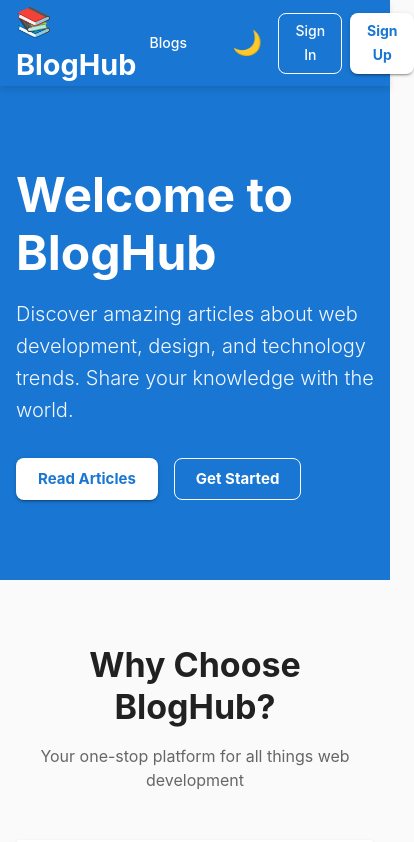
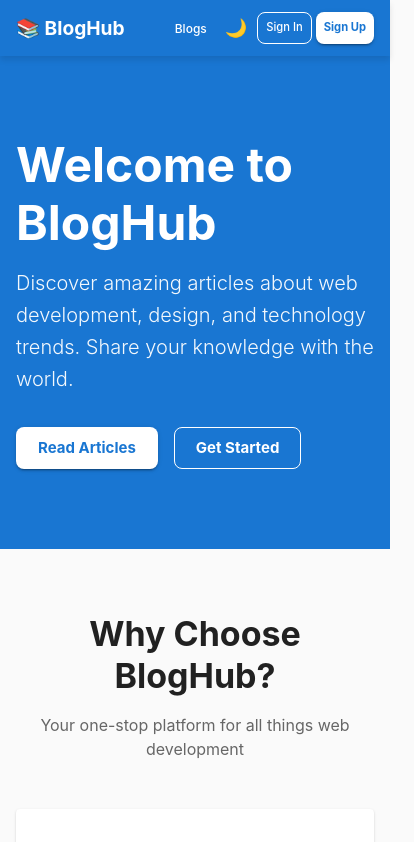
Before and after one commit to NeRo707/0Blog, a React (Vite) app: page /#/ in a window 390 px wide. Shown: the top 842 px of the page, 414 px wide, since content can reach past the window. Built offline with nearby package versions, Linux system fonts and the light colour scheme; no server answers.

Commit message:
Refactor Navbar component for improved responsiveness and styling consistency

```diff
--- a/src/components/layout/Navbar.tsx
+++ b/src/components/layout/Navbar.tsx
@@ -27,50 +27,90 @@ export default function Navbar() {
   return (
     <AppBar position="sticky" sx={{
       bgcolor: 'primary.main',
-      boxShadow: '0 4px 6px rgba(0, 0, 0, 0.1)'
+      boxShadow: '0 4px 6px rgba(0, 0, 0, 0.1)',
+      width: '100%',
+      overflowX: 'hidden'
     }}>
-      <Container maxWidth="lg">
-        <Toolbar disableGutters sx={{ display: 'flex', justifyContent: 'space-between' }}>
+      <Container maxWidth="lg" sx={{ px: { xs: 2, sm: 3 } }}>
+        <Toolbar
+          disableGutters
+          sx={{
+            display: 'flex',
+            justifyContent: 'space-between',
+            minHeight: { xs: '56px', sm: '64px' },
+            gap: { xs: 1, sm: 2 },
+            flexWrap: 'nowrap'
+          }}
+        >
           {/* Logo */}
-          <Link to="/" style={{ textDecoration: 'none', display: 'flex', alignItems: 'center' }}>
+          <Link to="/" style={{ textDecoration: 'none', display: 'flex', alignItems: 'center', flexShrink: 0 }}>
             <Box sx={{
-              fontSize: '1.8rem',
+              fontSize: { xs: '1.2rem', sm: '1.5rem', md: '1.8rem' },
               fontWeight: 'bold',
               color: 'white',
               display: 'flex',
               alignItems: 'center',
-              gap: 1
+              gap: { xs: 0.5, sm: 1 },
+              whiteSpace: 'nowrap'
             }}>
               📚 BlogHub
             </Box>
           </Link>
 
           {/* Navigation Links */}
-          <Box sx={{ display: 'flex', gap: 3, alignItems: 'center' }}>
+          <Box sx={{
+            display: 'flex',
+            gap: { xs: 0.5, sm: 1, md: 2 },
+            alignItems: 'center',
+            flexShrink: 1,
+            minWidth: 0
+          }}>
             <Link to="/blogs" style={{ textDecoration: 'none' }}>
-              <Button sx={{ color: 'white', '&:hover': { opacity: 0.8 } }}>
+              <Button
+                sx={{
+                  color: 'white',
+                  '&:hover': { opacity: 0.8 },
+                  fontSize: { xs: '0.75rem', sm: '0.875rem' },
+                  px: { xs: 1, sm: 2 },
+                  minWidth: 'auto'
+                }}
+              >
                 Blogs
               </Button>
             </Link>
 
             {isAuthenticated && (
-              <>
               <Link to="/dashboard" style={{ textDecoration: 'none' }}>
-                  <Button sx={{ color: 'white', '&:hover': { opacity: 0.8 } }}>
+                <Button
+                  sx={{
+                    color: 'white',
+                    '&:hover': { opacity: 0.8 },
+                    fontSize: { xs: '0.75rem', sm: '0.875rem' },
+                    px: { xs: 1, sm: 2 },
+                    minWidth: 'auto',
+                    display: { xs: 'none', sm: 'inline-flex' }
+                  }}
+                >
                   Dashboard
                 </Button>
               </Link>
-              </>
             )}
 
             {/* Auth Buttons */}
-            <Box sx={{ display: 'flex', gap: 1, alignItems: 'center' }}>
+            <Box sx={{
+              display: 'flex',
+              gap: { xs: 0.5, sm: 1 },
+              alignItems: 'center',
+              flexShrink: 0
+            }}>
               {/* Theme Toggle Button */}
               <IconButton
                 onClick={toggleTheme}
+                size="small"
                 sx={{
                   color: 'white',
-                  '&:hover': { backgroundColor: 'rgba(255,255,255,0.1)' }
+                  '&:hover': { backgroundColor: 'rgba(255,255,255,0.1)' },
+                  padding: { xs: '6px', sm: '8px' }
                 }}
                 title={`Switch to ${themeMode === 'light' ? 'dark' : 'light'} mode`}
               >
@@ -86,7 +126,13 @@ export default function Navbar() {
                       backgroundColor: 'rgba(255,255,255,0.2)',
                       '&:hover': { backgroundColor: 'rgba(255,255,255,0.3)' },
                       textTransform: 'none',
-                      fontSize: '1rem'
+                      fontSize: { xs: '0.75rem', sm: '0.875rem', md: '1rem' },
+                      px: { xs: 1, sm: 2 },
+                      minWidth: 'auto',
+                      maxWidth: { xs: '100px', sm: '150px' },
+                      overflow: 'hidden',
+                      textOverflow: 'ellipsis',
+                      whiteSpace: 'nowrap'
                     }}
                   >
                     {user?.name}
@@ -107,21 +153,33 @@ export default function Navbar() {
               ) : (
                 <>
                   <Link to="/sign-in" style={{ textDecoration: 'none' }}>
-                    <Button variant="outlined" sx={{
+                    <Button
+                      variant="outlined"
+                      sx={{
                         color: 'white',
                         borderColor: 'white',
-                      '&:hover': { backgroundColor: 'rgba(255,255,255,0.1)' }
-                    }}>
+                        '&:hover': { backgroundColor: 'rgba(255,255,255,0.1)' },
+                        fontSize: { xs: '0.7rem', sm: '0.875rem' },
+                        px: { xs: 1, sm: 2 },
+                        minWidth: 'auto'
+                      }}
+                    >
                       Sign In
                     </Button>
                   </Link>
                   <Link to="/sign-up" style={{ textDecoration: 'none' }}>
-                    <Button variant="contained" sx={{
+                    <Button
+                      variant="contained"
+                      sx={{
                         backgroundColor: 'white',
                         color: 'primary.main',
                         fontWeight: 'bold',
-                      '&:hover': { backgroundColor: '#f0f0f0' }
-                    }}>
+                        '&:hover': { backgroundColor: '#f0f0f0' },
+                        fontSize: { xs: '0.7rem', sm: '0.875rem' },
+                        px: { xs: 1, sm: 2 },
+                        minWidth: 'auto'
+                      }}
+                    >
                       Sign Up
                     </Button>
                   </Link>
```
Lines whose indentation alone changed are shown as unchanged.
